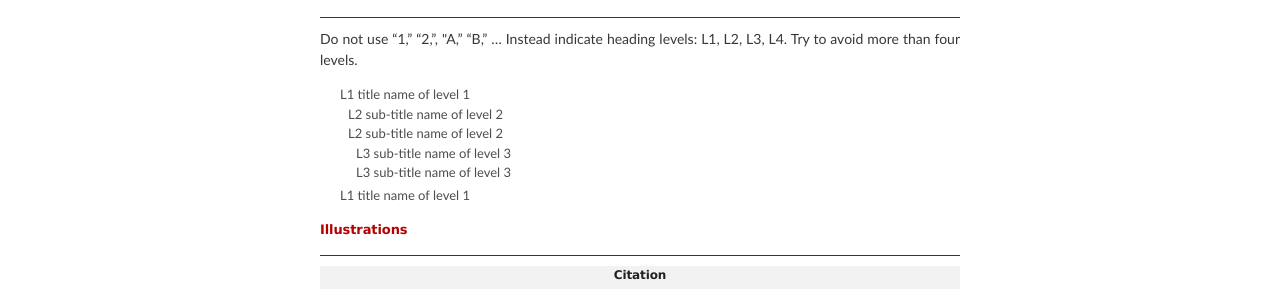
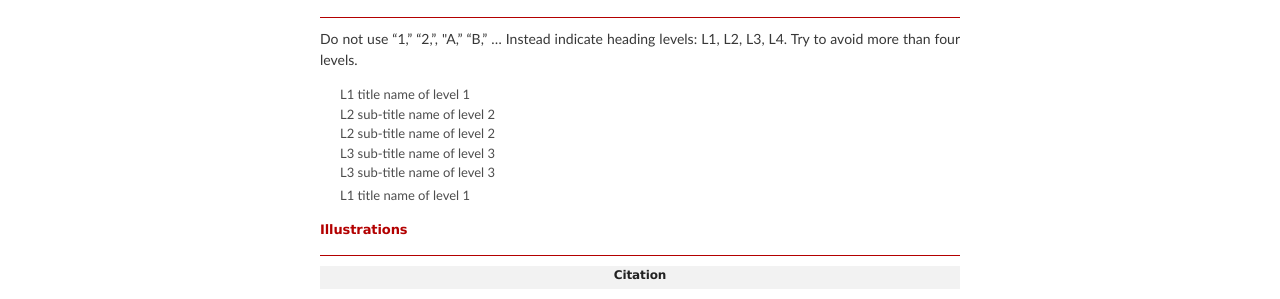
Before and after one commit to vbigot-juloux/ane-research-humanities, a Jekyll site: the page built from docs/Guidelines.md, in a window 1280 px wide. Shown: the part 702-1001 px from the top of the page. Built offline with Jekyll 4.4.1, drawn with Linux system fonts in a browser that asks for light colours; the repository's description, which GitHub fills in, is left out.

Commit message:
Update Guidelines.md

```diff
--- a/docs/Guidelines.md
+++ b/docs/Guidelines.md
@@ -28,10 +28,10 @@ Use small-caps for Journals and Series (no need to write it in full): <br />
 <p>Do not use “1,” “2,”, "A,” “B,” … Instead indicate heading levels: L1, L2, L3, L4. Try to avoid more than four levels.</p>
 <ul style="list-style-type: none; font-size: 13px; color: #4d4d4d">
   <li>L1 title name of level 1
-    <ul style="list-style-type: none; margin-left: -12px;">
+    <ul style="list-style-type: none; margin-left: -20px;">
       <li>L2 sub-title name of level 2</li>
       <li>L2 sub-title name of level 2
-      <ul style="list-style-type: none; margin-left: -12px;">
+      <ul style="list-style-type: none; margin-left: -20px;">
         <li>L3 sub-title name of level 3</li>
         <li>L3 sub-title name of level 3</li>
         </ul>
```
